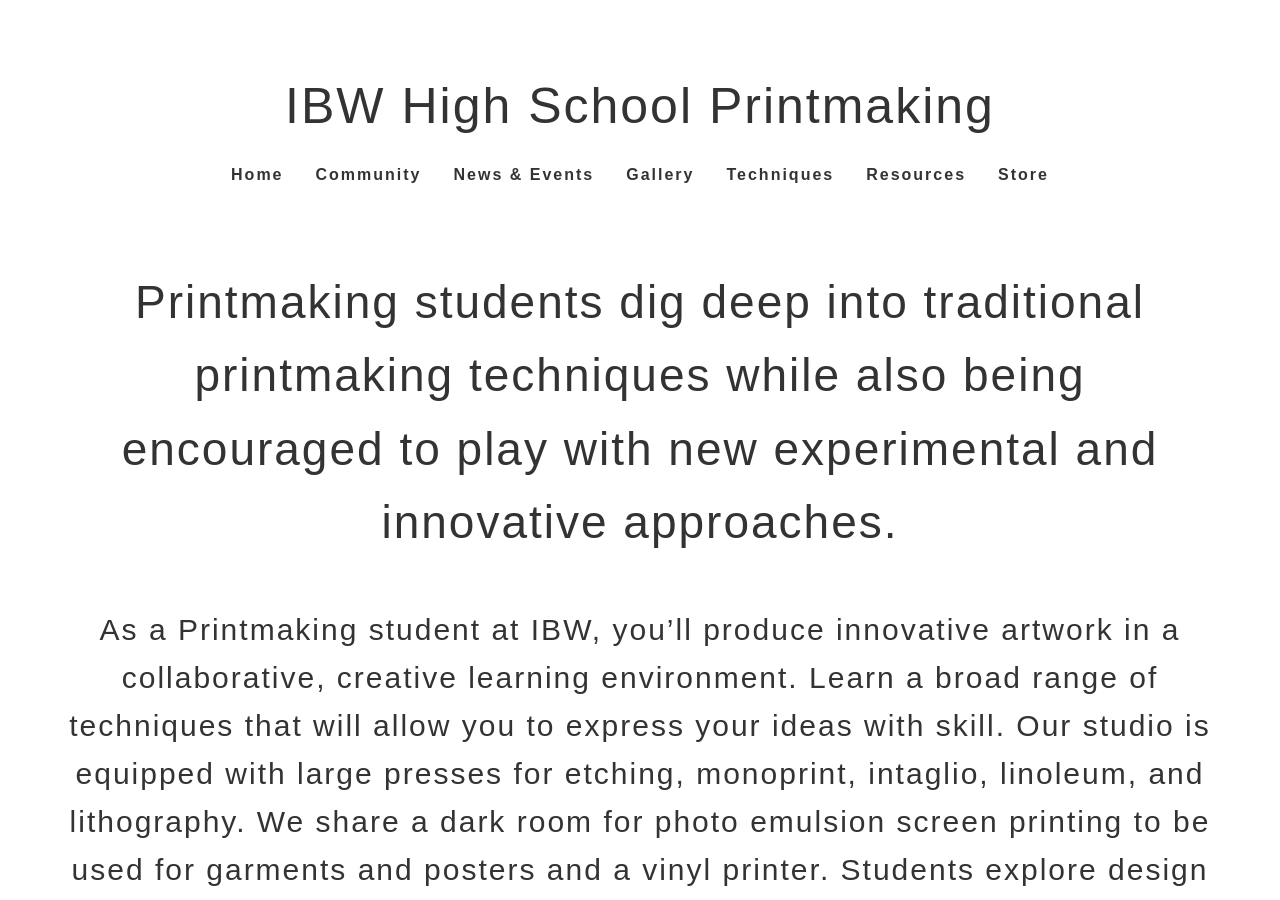
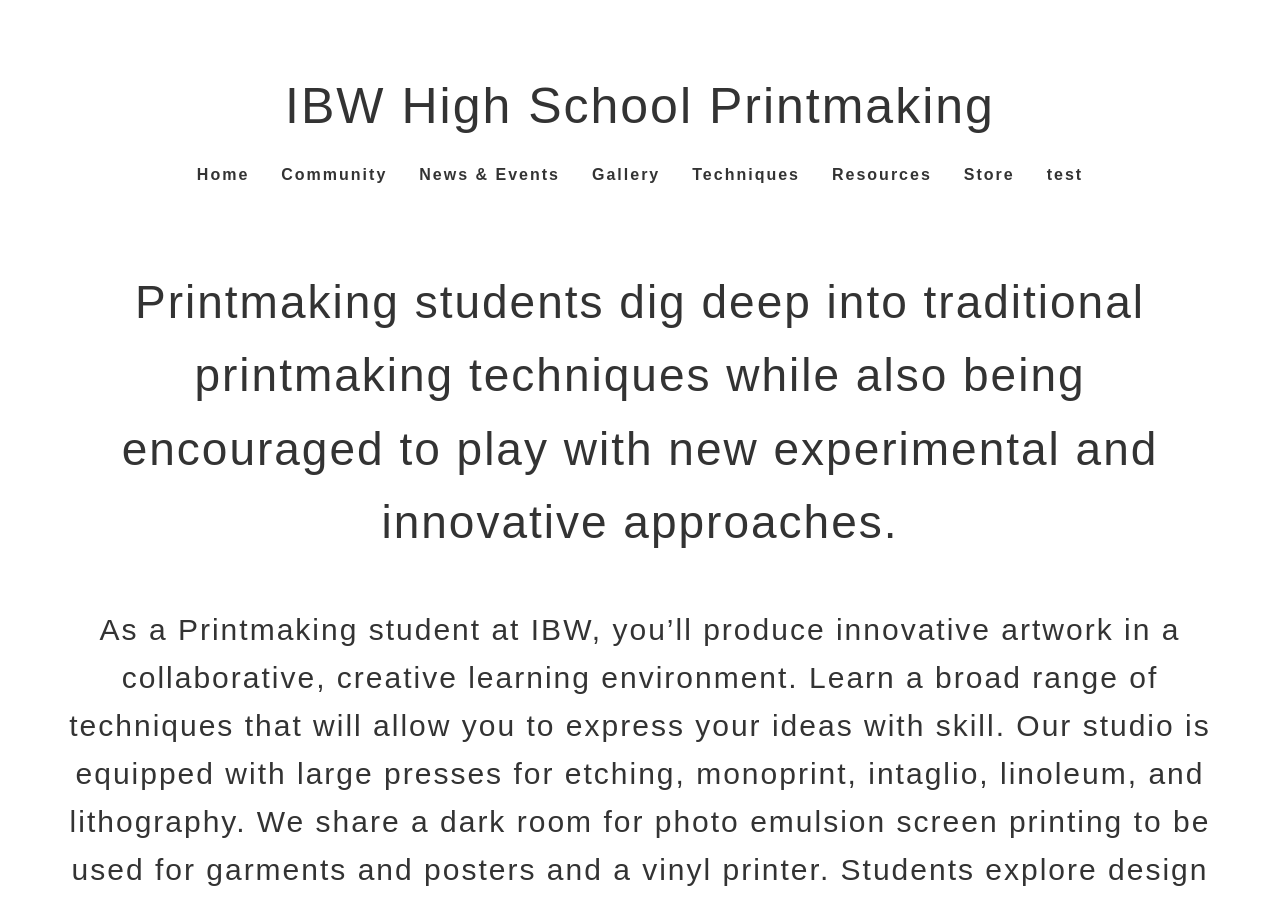
Before and after one commit to IBWPrintmaking/IBWPrintmaking.github.io, a Jekyll site: the page built from index.html, in a window 1280 px wide and 900 px high. Built offline with Jekyll 4.4.1, drawn with Linux system fonts in a browser that asks for light colours.

Commit message:
Update header.html

```diff
--- a/_includes/header.html
+++ b/_includes/header.html
@@ -14,6 +14,7 @@
             <li><a href="{{ '/techniques.html' | relative_url }}">Techniques</a></li>
             <li><a href="{{ '/resources.html' | relative_url }}">Resources</a></li>
             <li><a href="{{ '/store.html' | relative_url }}">Store</a></li>
+            <li><a href="{{ '/test.html' | relative_url }}">test</a></li>
           </ul>
         </nav>
       </div>
```
